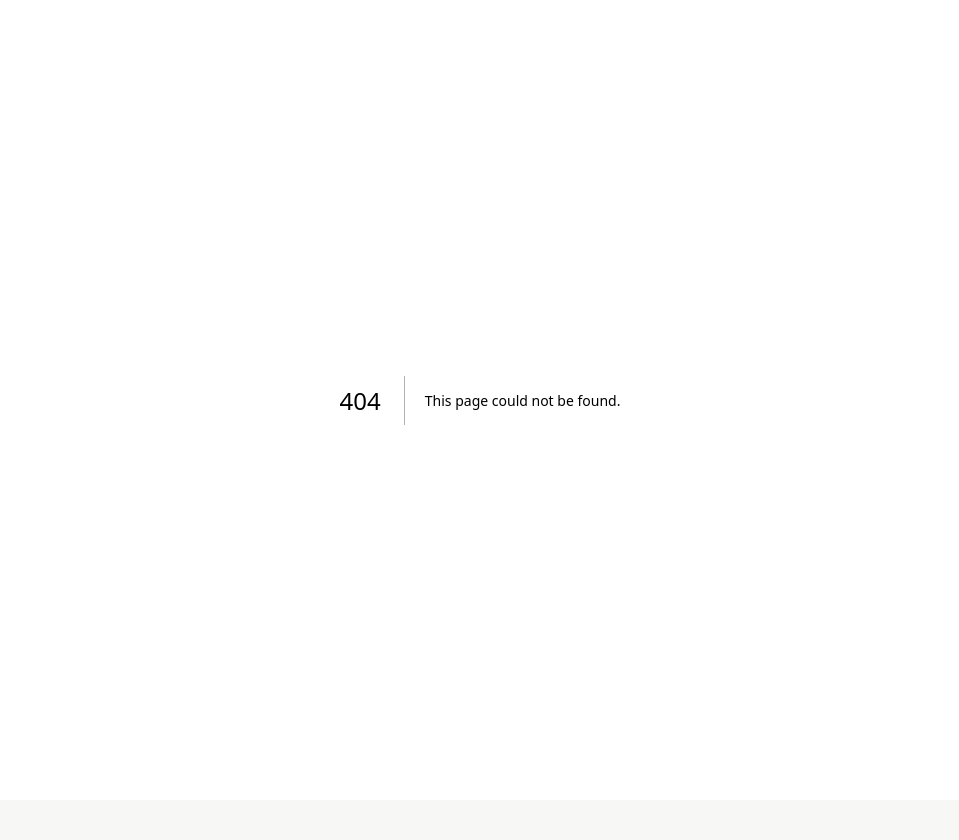
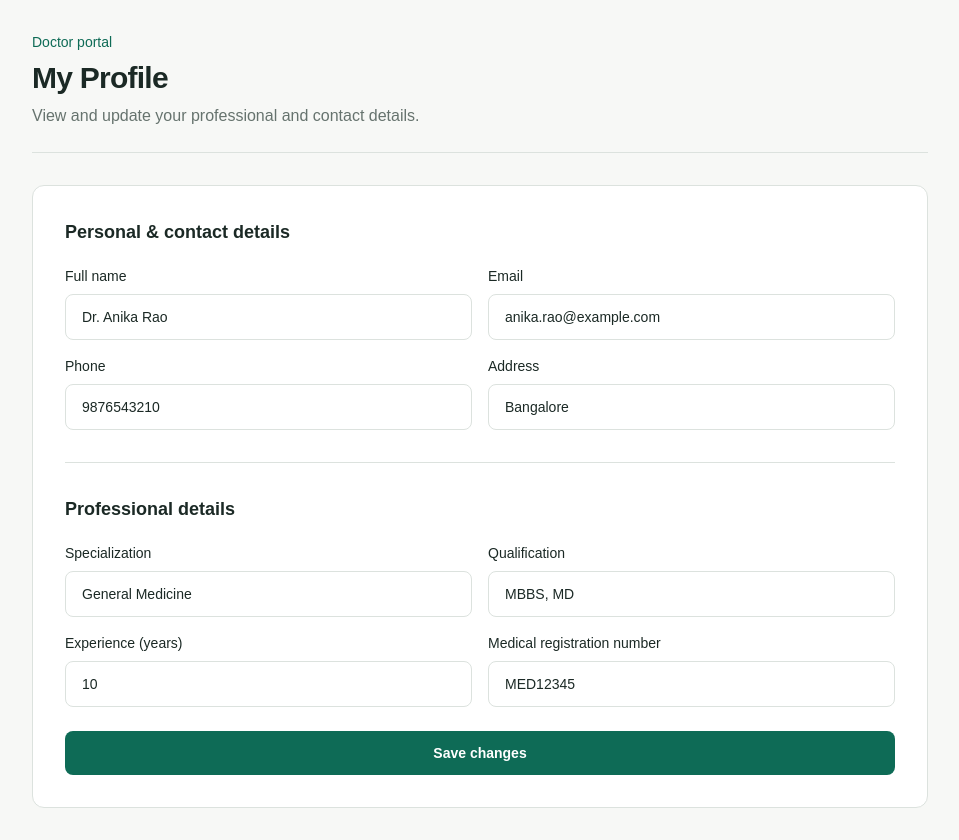
Before and after one commit to TaNaY963/schedula-frontend, a Next.js app: page /doctor/profile in a window 1280 px wide. Before the commit this address had no page. Shown: the whole page, without its empty margins (160-1119 px from the left). Before the commit the page ends 800 px from the top, so only its background shows below. Built offline with nearby package versions, Linux system fonts and the light colour scheme.

Commit message:
feat(doctor-profile): add doctor profile management

```diff
--- /dev/null
+++ b/src/app/doctor/profile/page.tsx
@@ -0,0 +1,199 @@
+"use client";
+
+import { FormEvent, useState } from "react";
+
+type Profile = {
+  name: string;
+  email: string;
+  phone: string;
+  specialty: string;
+  qualification: string;
+  experienceYears: string;
+  registrationNumber: string;
+  address: string;
+};
+
+const initialProfile: Profile = {
+  name: "Dr. Anika Rao",
+  email: "anika.rao@example.com",
+  phone: "9876543210",
+  specialty: "General Medicine",
+  qualification: "MBBS, MD",
+  experienceYears: "10",
+  registrationNumber: "MED12345",
+  address: "Bangalore",
+};
+
+export default function DoctorProfilePage() {
+  const [profile, setProfile] = useState(initialProfile);
+  const [saved, setSaved] = useState(false);
+
+  function updateField(field: keyof Profile, value: string) {
+    setProfile((current) => ({
+      ...current,
+      [field]: value,
+    }));
+
+    setSaved(false);
+  }
+
+  function handleSubmit(event: FormEvent<HTMLFormElement>) {
+    event.preventDefault();
+    setSaved(true);
+  }
+
+  return (
+    <main className="min-h-screen px-4 py-8 sm:px-8 lg:px-12">
+      <div className="mx-auto max-w-4xl">
+        <header className="border-b border-[var(--line)] pb-6">
+          <p className="text-sm font-medium text-[var(--brand)]">
+            Doctor portal
+          </p>
+
+          <h1 className="mt-2 text-3xl font-semibold tracking-tight">
+            My Profile
+          </h1>
+
+          <p className="mt-2 text-[var(--muted)]">
+            View and update your professional and contact details.
+          </p>
+        </header>
+
+        <form
+          onSubmit={handleSubmit}
+          className="mt-8 rounded-xl border border-[var(--line)] bg-white p-5 sm:p-8"
+        >
+          <section aria-labelledby="personal-details">
+            <h2 id="personal-details" className="text-lg font-semibold">
+              Personal & contact details
+            </h2>
+
+            <div className="mt-5 grid gap-4 sm:grid-cols-2">
+              <Field
+                id="name"
+                label="Full name"
+                value={profile.name}
+                onChange={(value) => updateField("name", value)}
+              />
+
+              <Field
+                id="email"
+                label="Email"
+                type="email"
+                value={profile.email}
+                onChange={(value) => updateField("email", value)}
+              />
+
+              <Field
+                id="phone"
+                label="Phone"
+                type="tel"
+                value={profile.phone}
+                onChange={(value) => updateField("phone", value)}
+              />
+
+              <Field
+                id="address"
+                label="Address"
+                value={profile.address}
+                onChange={(value) => updateField("address", value)}
+              />
+            </div>
+          </section>
+
+          <section
+            className="mt-8 border-t border-[var(--line)] pt-8"
+            aria-labelledby="professional-details"
+          >
+            <h2 id="professional-details" className="text-lg font-semibold">
+              Professional details
+            </h2>
+
+            <div className="mt-5 grid gap-4 sm:grid-cols-2">
+              <Field
+                id="specialty"
+                label="Specialization"
+                value={profile.specialty}
+                onChange={(value) => updateField("specialty", value)}
+              />
+
+              <Field
+                id="qualification"
+                label="Qualification"
+                value={profile.qualification}
+                onChange={(value) => updateField("qualification", value)}
+              />
+
+              <Field
+                id="experienceYears"
+                label="Experience (years)"
+                type="number"
+                value={profile.experienceYears}
+                onChange={(value) =>
+                  updateField("experienceYears", value)
+                }
+              />
+
+              <Field
+                id="registrationNumber"
+                label="Medical registration number"
+                value={profile.registrationNumber}
+                onChange={(value) =>
+                  updateField("registrationNumber", value)
+                }
+              />
+            </div>
+          </section>
+
+          {saved && (
+            <p
+              role="status"
+              className="mt-6 rounded-lg border border-emerald-200 bg-emerald-50 px-4 py-3 text-sm text-[var(--brand-deep)]"
+            >
+              Profile updated successfully.
+            </p>
+          )}
+
+          <button
+            type="submit"
+            className="mt-6 w-full rounded-lg bg-[var(--brand)] px-4 py-3 text-sm font-semibold text-white hover:bg-[var(--brand-deep)]"
+          >
+            Save changes
+          </button>
+        </form>
+      </div>
+    </main>
+  );
+}
+
+type FieldProps = {
+  id: string;
+  label: string;
+  value: string;
+  type?: string;
+  onChange: (value: string) => void;
+};
+
+function Field({
+  id,
+  label,
+  value,
+  type = "text",
+  onChange,
+}: FieldProps) {
+  return (
+    <div>
+      <label htmlFor={id} className="mb-2 block text-sm font-medium">
+        {label}
+      </label>
+
+      <input
+        id={id}
+        type={type}
+        value={value}
+        onChange={(event) => onChange(event.target.value)}
+        className="w-full rounded-lg border border-[var(--line)] bg-white px-4 py-3 text-sm outline-none focus:border-[var(--brand)]"
+      />
+    </div>
+  );
+}
```
